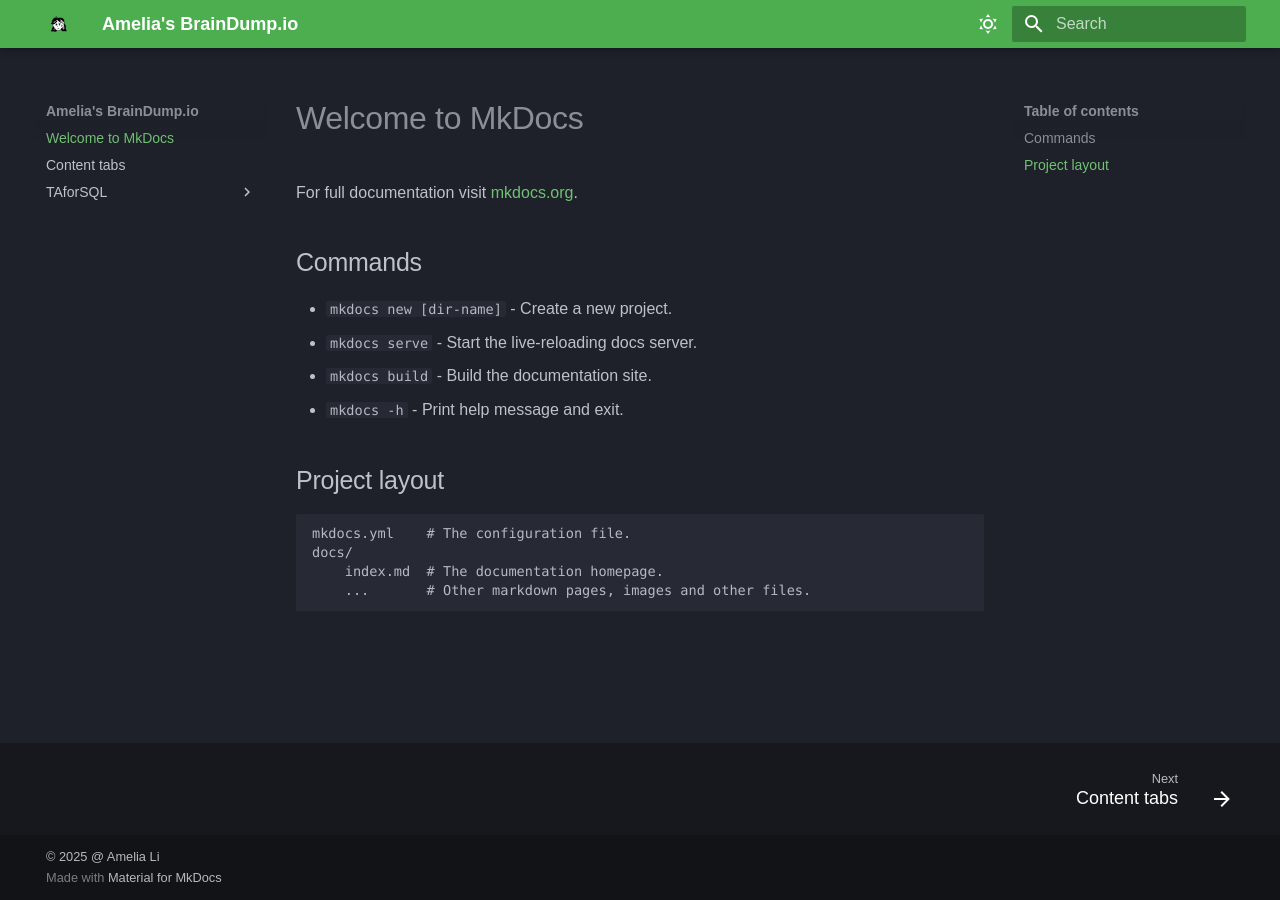
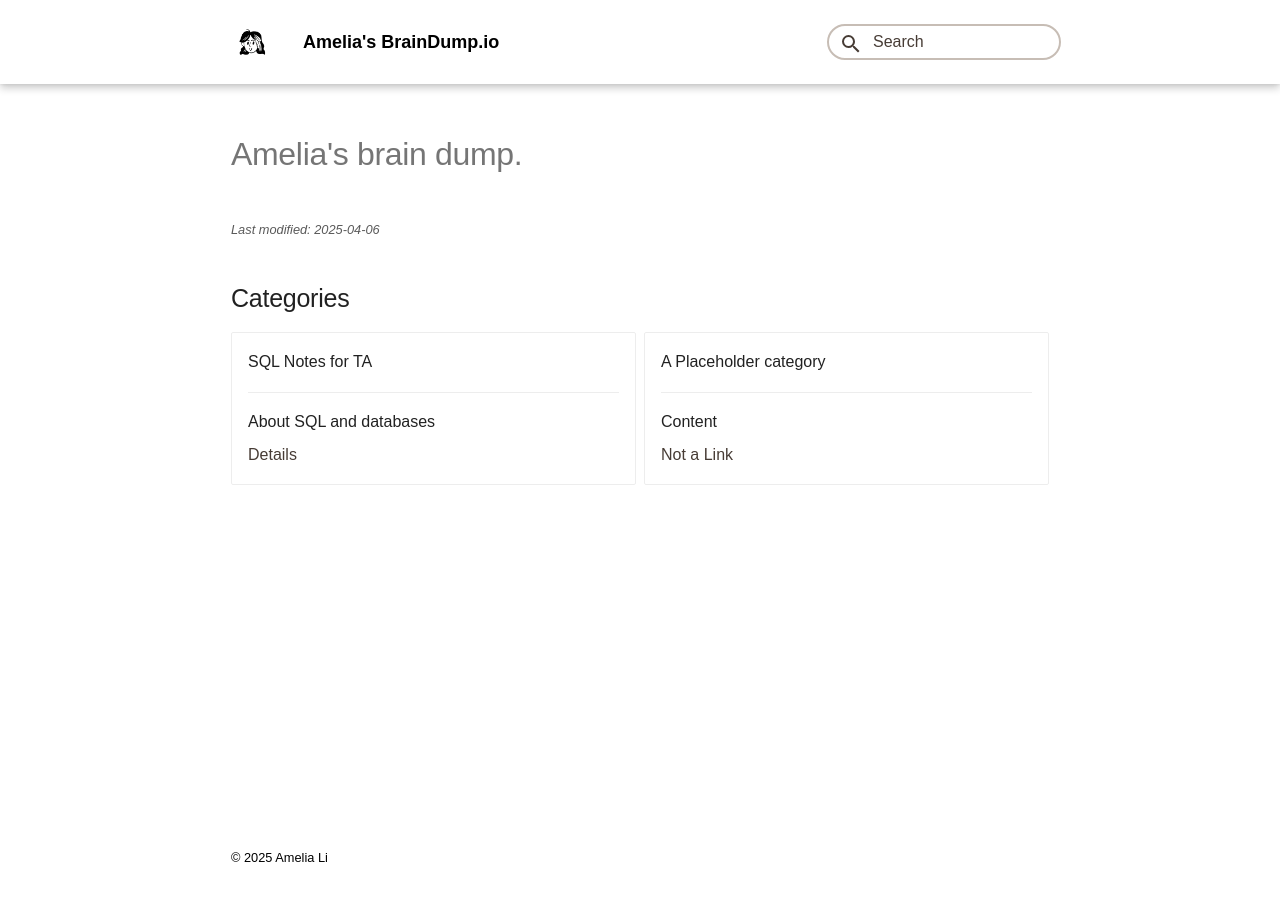
Before and after one commit to amelial9/milynotes, an MkDocs documentation site: the page built from docs/index.md, in a window 1280 px wide. Built offline with MkDocs 1.6.1 and Material for MkDocs 9.7.7, drawn with Linux system fonts in a browser that asks for light colours; some web fonts are replaced.

```diff
--- a/docs/index.md
+++ b/docs/index.md
@@ -1,17 +1,31 @@
-# Welcome to MkDocs
+---
+hide:
+  - navigation
+  - toc
+---
 
-For full documentation visit [mkdocs.org](https://www.mkdocs.org).
+# Amelia's brain dump.
 
-## Commands
+<small><i>Last modified: 2025-04-06</i></small>
 
-* `mkdocs new [dir-name]` - Create a new project.
-* `mkdocs serve` - Start the live-reloading docs server.
-* `mkdocs build` - Build the documentation site.
-* `mkdocs -h` - Print help message and exit.
+## Categories
 
-## Project layout
+<div class="grid cards" markdown>
 
-    mkdocs.yml    # The configuration file.
-    docs/
-        index.md  # The documentation homepage.
-        ...       # Other markdown pages, images and other files.
+-   SQL Notes for TA
+
+    ---
+
+    About SQL and databases
+
+    [Details](/SQL/Index)
+
+-   A Placeholder category
+
+    ---
+
+    Content
+
+    [Not a Link]()
+
+</div>
--- /dev/null
+++ b/docs/stylesheets/extra.css
@@ -0,0 +1,58 @@
+:root {
+    --md-primary-fg-color: white;
+    --md-primary-bg-color: black;
+    --md-accent-fg-color: #C7BDB5;
+}
+
+.md-header {
+    padding: 10px;
+}
+
+.md-search__form {
+    border-radius: 60px;
+}
+
+/* .md-header__button.md-logo {
+    display: none;
+} */
+
+.md-header__button.md-logo img {
+    height: 40px;
+    width: 40px;
+}
+
+.md-search__form {
+    background-color: white;
+    border: 2px solid #C7BDB5;
+}
+
+.md-search__icon {
+    color: #473C35 !important;
+}
+
+.md-search__input::placeholder {
+    color: #473C35;
+    opacity: 1;
+}
+
+.md-grid {
+    max-width: 850px;
+}
+
+.md-main {
+    padding: 0px 20px;
+    margin-bottom: 50px;
+}
+
+.md-typeset a {
+    color: #473C35;
+}
+
+.md-footer-meta {
+    background-color: white;
+    padding: 20px 0px;
+}
+
+.md-copyright__highlight {
+    color: black;
+}
--- a/mkdocs.yml
+++ b/mkdocs.yml
@@ -1,29 +1,35 @@
 site_name: Amelia's BrainDump.io
 theme:
   name: material
+  logo: assets/notion.png
   font:
     text: Arial
-    code: Red Hat Mono
-  logo: assets/notion.png
   favicon: assets/notion.png
   features:
-    - navigation.footer
   palette:
-    # Dark Mode
-    - scheme: slate
-      toggle:
-        icon: material/weather-sunny
-        name: Dark mode
-      primary: green
-      accent: deep purple
+    - scheme: default
+      primary: custom
+      accent: custom
 
-    # Light Mode
-    - scheme: default
-      toggle:
-        icon: material/weather-night
-        name: Light mode
-      primary: blue
-      accent: deep orange
+extra_css:
+  - stylesheets/extra.css
+
+markdown_extensions:
+  - attr_list
+  - md_in_html
+  - def_list
+  - pymdownx.tasklist:
+      custom_checkbox: true
+
+nav:
+  - Home: index.md
+  - SQL:
+    - Index: SQL/Index.md
+    - Basics: SQL/Basics.md
+    - JOINs: SQL/JOINS.md
+
+extra:
+  generator: false
 
 copyright: |
-  &copy; 2025 @ <a href="https://github.com/amelial9"  target="_blank" rel="noopener">Amelia Li</a>
+  &copy; 2025 Amelia Li
```
Also changed, not shown: docs/SQL/Basics.md (added, +63 -0 lines), docs/SQL/Index.md (added, +11 -0 lines), docs/SQL/JOINS.md (renamed from docs/TAforSQL/JOINS.md, +6 -0 lines), docs/content-tabs.md (deleted, +0 -43 lines).
